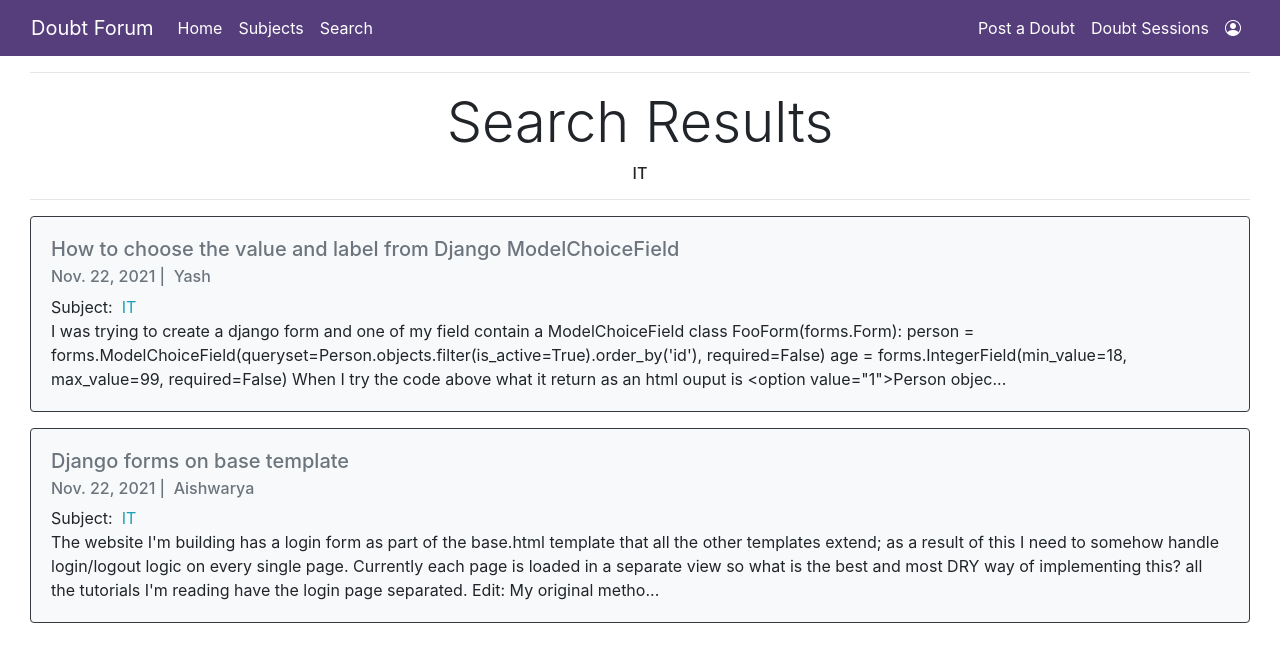
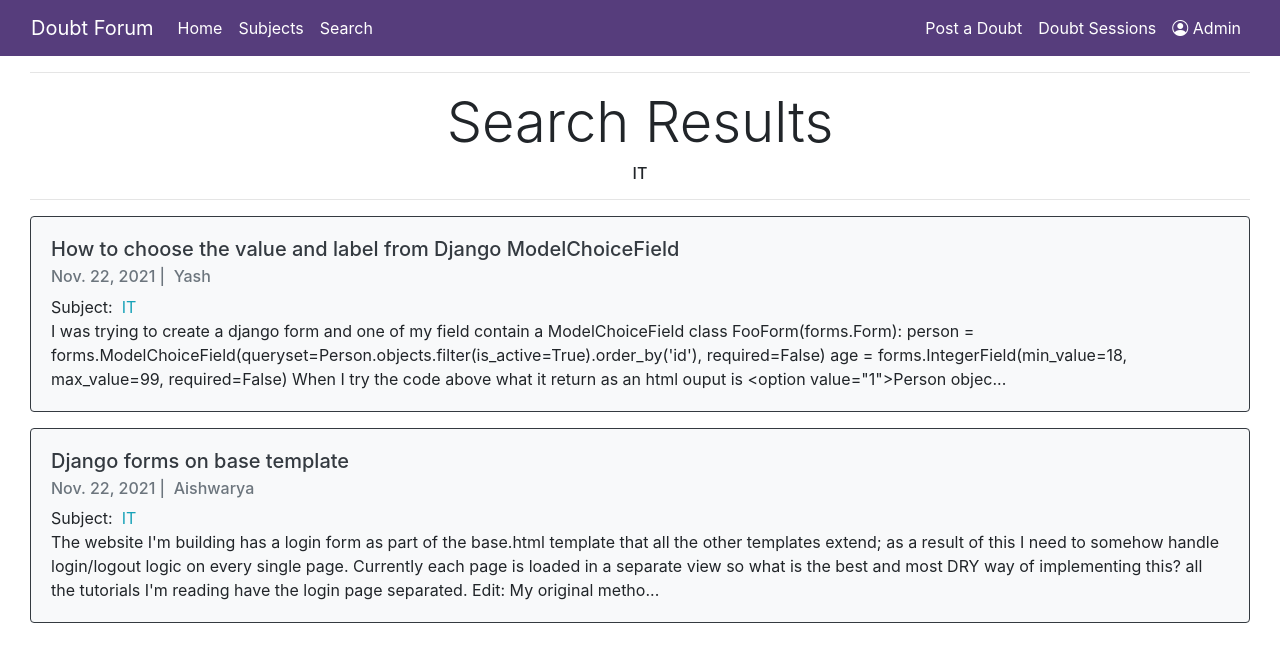
Before and after one commit to SriAish/WebApp_DoubtForum, a Django app: a page that uses templates/base.html in a window 1280 px wide. Shown: the top 662 px of the page. Run offline with Django 3.2, Linux system fonts and the light colour scheme; data comes from the database, SQL or seed files in the repository; both versions use the stored data as it was after the commit; some libraries are stand-ins or nearby versions.

Commit message:
Making clear that the login button is for the admin

```diff
--- a/templates/base.html
+++ b/templates/base.html
@@ -32,7 +32,7 @@
               </li>
               <li>
                 <a class="nav-link waves-effect waves-light active" href="/admin/">
-                  <i class="bi bi-person-circle"></i>
+                  <i class="bi bi-person-circle"></i> Admin
               </a>
               </li>
             </ul>
--- a/templates/home.html
+++ b/templates/home.html
@@ -5,7 +5,7 @@
     <div
           class="p-5 m-1 text-center bg-image border border-secondary border-5"
           style="
-          background-image: url('https://i.ibb.co/wN8Q0nQ/imageonline-co-overlayed-image-6.png');
+          background-image: url('https://i.ibb.co/0mg2VFd/imageonline-co-overlayed-image-6.png');
           height: 250;
           background-repeat: no-repeat;
           background-size: cover;
@@ -25,7 +25,7 @@
         {% for doubt in doubts %}
         <div class="card border-dark bg-light my-3">
             <div class="card-body">
-                <h5 class="card-title"><a href="{% url 'doubt_complete' doubt.pk%}" class="text-secondary">{{ doubt.title }}</a></h5>
+                <h5 class="card-title"><a href="{% url 'doubt_complete' doubt.pk%}" class="text-dark">{{ doubt.title }}</a></h5>
                 <h6 class="card-subtitle mb-2 text-muted">
                     {{ doubt.created_on.date }} |&nbsp; {{ doubt.author }} </h6>
                     Subject:&nbsp;
--- a/templates/searchResults.html
+++ b/templates/searchResults.html
@@ -13,7 +13,7 @@
         {% for doubt in doubts %}
         <div class="card border-dark bg-light mb-3">
             <div class="card-body">
-                <h5 class="card-title"><a href="{% url 'doubt_complete' doubt.pk%}" class="text-secondary">{{ doubt.title }}</a></h5>
+                <h5 class="card-title"><a href="{% url 'doubt_complete' doubt.pk%}" class="text-dark">{{ doubt.title }}</a></h5>
                 <h6 class="card-subtitle mb-2 text-muted">
                     {{ doubt.created_on.date }} |&nbsp; {{ doubt.author }} </h6>
                     Subject:&nbsp;
```
Also changed, not shown: db.sqlite3.
